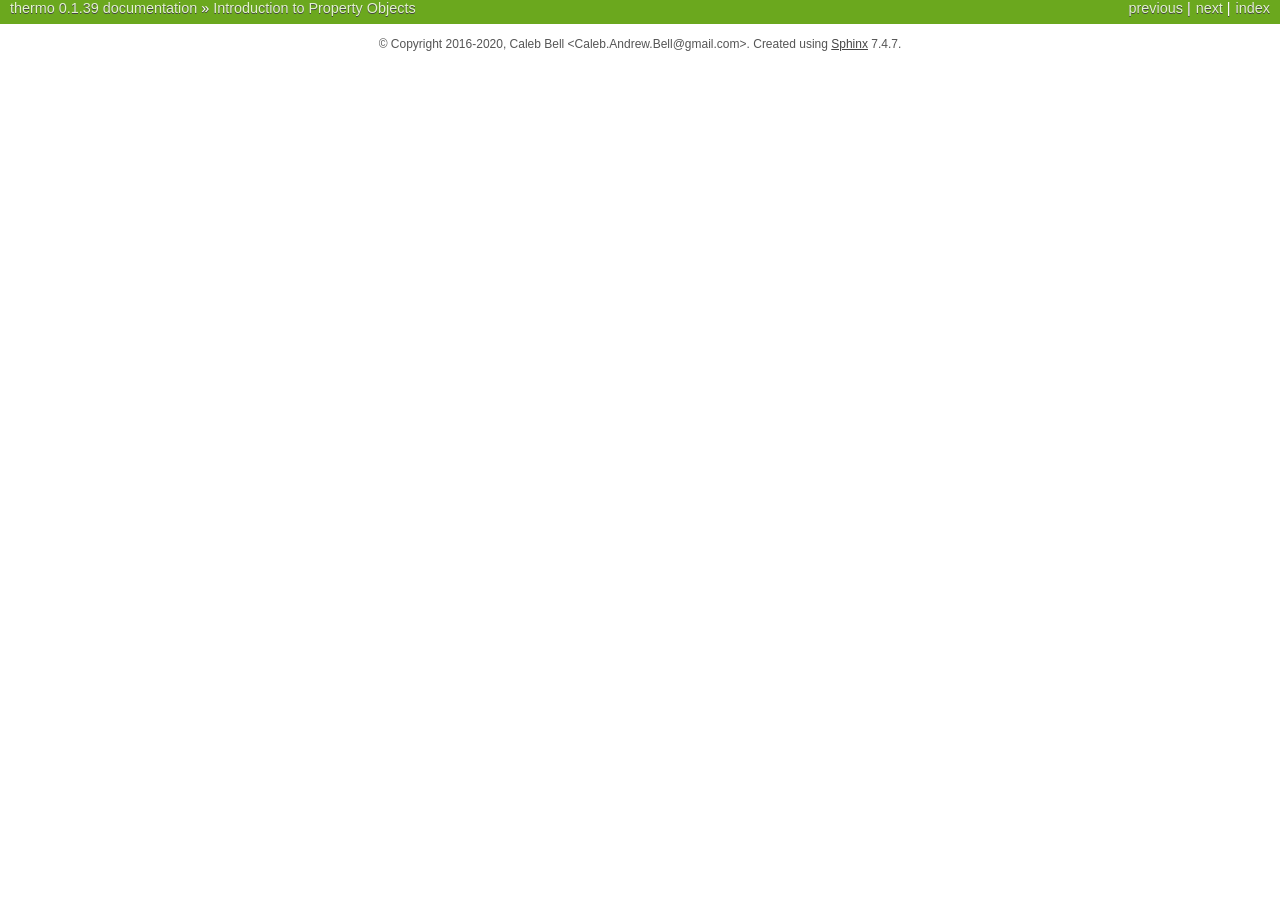
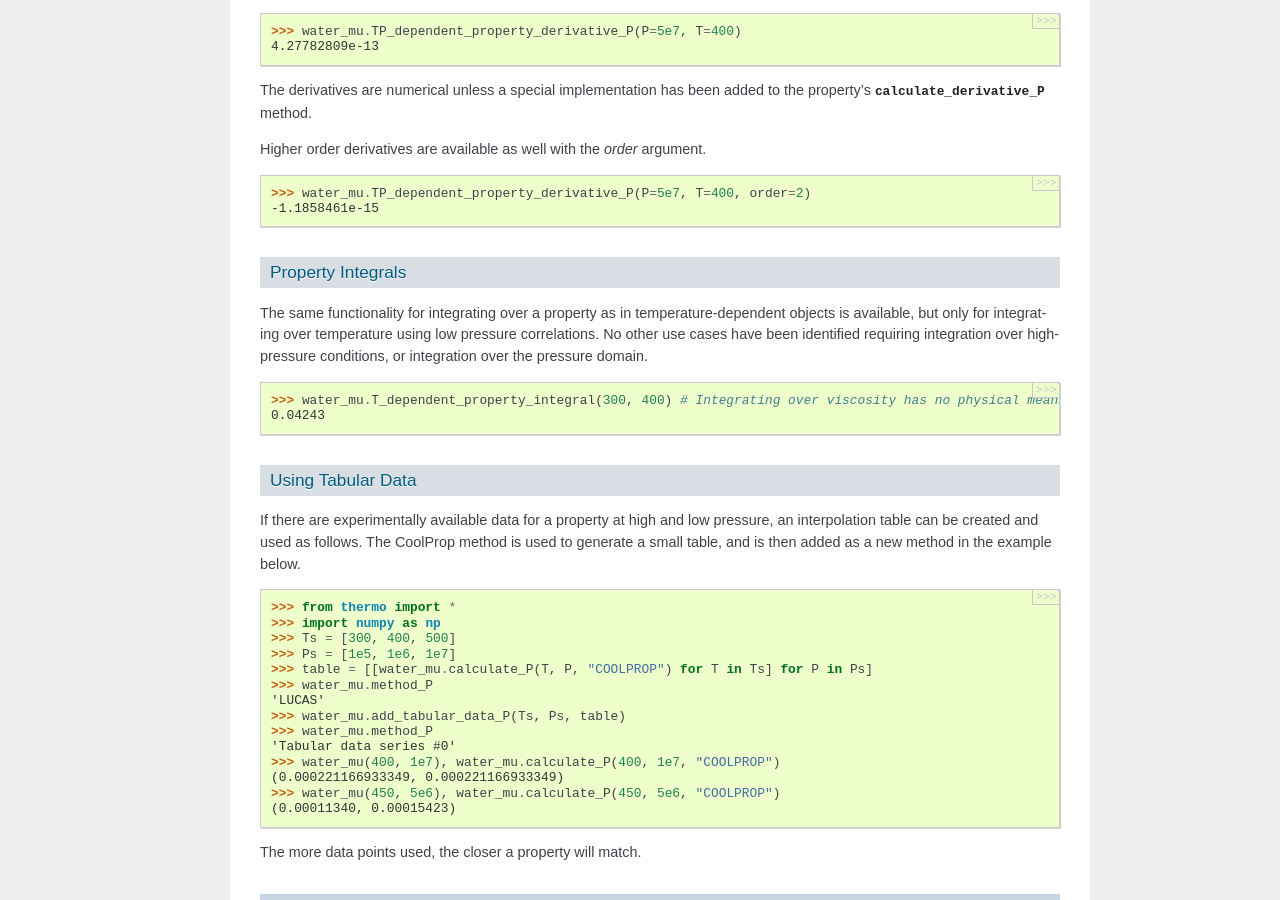
Before and after one commit to CalebBell/thermo, a Sphinx documentation site: the page built from docs/property_objects.rst, in a window 1280 px wide and 900 px high, scrolled down 10939 px. Built offline with Sphinx 7.4.7, drawn with Linux system fonts in a browser that asks for light colours; formulas are drawn with MathJax 3; before the commit the page ends 11003 px from its top, so only the background shows below that; some of the changed text lies outside the part shown.

Commit message:
Finish documenting TPDependentProperty

```diff
--- /dev/null
+++ b/docs/plots/viscosity_water_0.py
@@ -0,0 +1,14 @@
+import matplotlib.pyplot as plt
+import numpy as np
+from thermo import *
+from fluids.numerics import logspace
+
+water_psat = VaporPressure(Tb=373.124, Tc=647.14, Pc=22048320.0, omega=0.344, CASRN='7732-18-5')
+
+water_mu = ViscosityLiquid(CASRN="7732-18-5", MW=18.01528, Tm=273.15, Tc=647.14, Pc=22048320.0,
+                      Vc=5.6e-05, omega=0.344,method="DIPPR_PERRY_8E", Psat=water_psat,
+                      method_P="LUCAS")
+try:
+    water_mu.plot_TP_dependent_property(Tmin=400, Pmin=1e5, Pmax=1e8, methods_P=['COOLPROP','LUCAS'], pts=15, only_valid=False)
+except:
+    pass
--- /dev/null
+++ b/docs/plots/viscosity_water_1.py
@@ -0,0 +1,11 @@
+import matplotlib.pyplot as plt
+import numpy as np
+from thermo import *
+from fluids.numerics import logspace
+
+water_psat = VaporPressure(Tb=373.124, Tc=647.14, Pc=22048320.0, omega=0.344, CASRN='7732-18-5')
+
+water_mu = ViscosityLiquid(CASRN="7732-18-5", MW=18.01528, Tm=273.15, Tc=647.14, Pc=22048320.0,
+                      Vc=5.6e-05, omega=0.344,method="DIPPR_PERRY_8E", Psat=water_psat,
+                      method_P="LUCAS")
+water_mu.plot_isotherm(T=350, Pmin=1e5, Pmax=1e7, pts=50)
--- /dev/null
+++ b/docs/plots/viscosity_water_2.py
@@ -0,0 +1,11 @@
+import matplotlib.pyplot as plt
+import numpy as np
+from thermo import *
+from fluids.numerics import logspace
+
+water_psat = VaporPressure(Tb=373.124, Tc=647.14, Pc=22048320.0, omega=0.344, CASRN='7732-18-5')
+
+water_mu = ViscosityLiquid(CASRN="7732-18-5", MW=18.01528, Tm=273.15, Tc=647.14, Pc=22048320.0,
+                      Vc=5.6e-05, omega=0.344,method="DIPPR_PERRY_8E", Psat=water_psat,
+                      method_P="LUCAS")
+water_mu.plot_isobar(P=1e7, Tmin=300, Tmax=600, pts=50)
--- a/docs/property_objects.rst
+++ b/docs/property_objects.rst
@@ -383,6 +383,25 @@
 >>> water_mu.valid_methods_P()
 ['LUCAS', 'COOLPROP']
 
+Plotting
+^^^^^^^^
+
+It is possible to compare the correlations graphically with the method :obj:`plot_TP_dependent_property <thermo.utils.TPDependentProperty.plot_TP_dependent_property>`.
+
+>>> water_mu.plot_TP_dependent_property(Tmin=400, Pmin=1e5, Pmax=1e8, methods_P=['COOLPROP','LUCAS'], pts=15, only_valid=False)
+
+.. plot:: plots/viscosity_water_0.py
+
+This can be a little confusing; but isotherms and isobars can be plotted as well, which are more straight forward. The respective methods are :obj:`plot_isotherm <thermo.utils.TPDependentProperty.plot_isotherm>` and :obj:`plot_isobar <thermo.utils.TPDependentProperty.plot_isobar>`:
+
+>>> water_mu.plot_isotherm(T=350, Pmin=1e5, Pmax=1e7, pts=50)
+
+.. plot:: plots/viscosity_water_1.py
+
+>>> water_mu.plot_isobar(P=1e7, Tmin=300, Tmax=600, pts=50)
+
+.. plot:: plots/viscosity_water_2.py
+
 Calculating Conditions From Properties
 ^^^^^^^^^^^^^^^^^^^^^^^^^^^^^^^^^^^^^^
 The method is :obj:`solve_property <thermo.utils.TDependentProperty.solve_property>` works only on the low-pressure correlations.
@@ -423,10 +442,32 @@
 
 Property Integrals
 ^^^^^^^^^^^^^^^^^^
-The same functionality for integrating over a property as in temperature-dependent objects is available, but only for integrating over temperature using low pressure correlations. No other use cases have been identified requiring integration over high-pressure conditions.
+The same functionality for integrating over a property as in temperature-dependent objects is available, but only for integrating over temperature using low pressure correlations. No other use cases have been identified requiring integration over high-pressure conditions, or integration over the pressure domain.
 
 >>> water_mu.T_dependent_property_integral(300, 400) # Integrating over viscosity has no physical meaning
 0.04243
+
+Using Tabular Data
+^^^^^^^^^^^^^^^^^^
+
+If there are experimentally available data for a property at high and low pressure, an interpolation table can be created and used as follows. The CoolProp method is used to generate a small table, and is then added as a new method in the example below.
+
+>>> from thermo import *
+>>> import numpy as np
+>>> Ts = [300, 400, 500]
+>>> Ps = [1e5, 1e6, 1e7]
+>>> table = [[water_mu.calculate_P(T, P, "COOLPROP") for T in Ts] for P in Ps]
+>>> water_mu.method_P
+'LUCAS'
+>>> water_mu.add_tabular_data_P(Ts, Ps, table)
+>>> water_mu.method_P
+'Tabular data series #0'
+>>> water_mu(400, 1e7), water_mu.calculate_P(400, 1e7, "COOLPROP")
+(0.000221166933349, 0.000221166933349)
+>>> water_mu(450, 5e6), water_mu.calculate_P(450, 5e6, "COOLPROP")
+(0.00011340, 0.00015423)
+
+The more data points used, the closer a property will match.
 
 Mixture Properties
 ------------------
```
Also changed, not shown: 2 other files.
